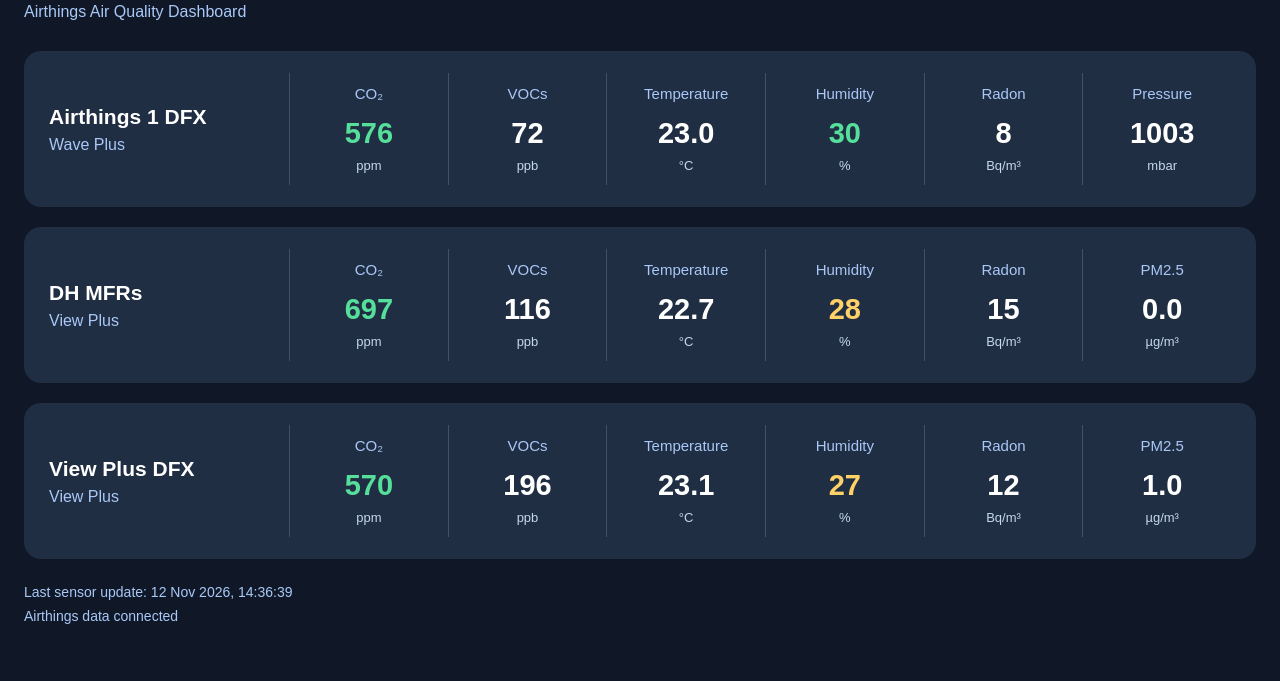
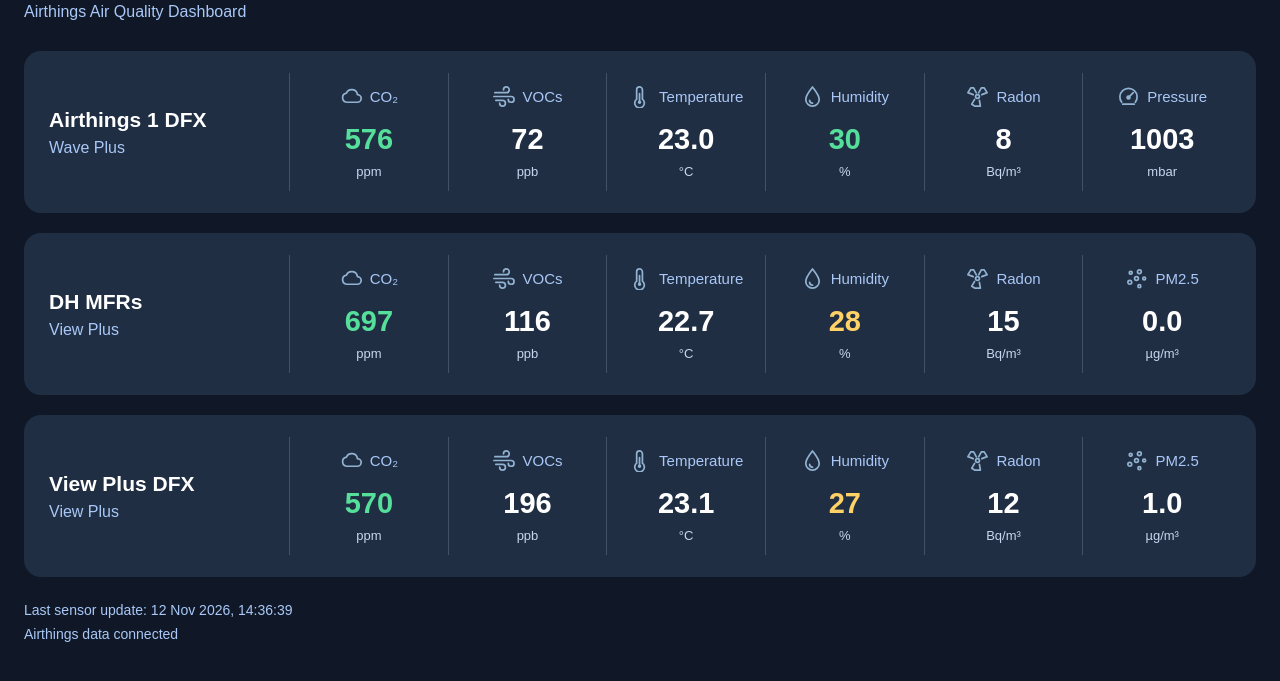
Before and after one commit to stevengray1633-cmd/-airthings-dashboard, a plain HTML site: page index.html in a window 1280 px wide. Shown: the part 75-756 px from the top of the page. Drawn offline with Linux system fonts and the light colour scheme.

Commit message:
Add Airthings sensor icons to dashboard

```diff
--- a/index.html
+++ b/index.html
@@ -8,21 +8,17 @@
 <title>DELUXE | Airthings Dashboard</title>
 
 <style>
-* {
-  box-sizing: border-box;
-}
+* { box-sizing: border-box; }
 
 body {
   margin: 0;
   padding: 24px;
   background: #101827;
-  color: white;
+  color: #ffffff;
   font-family: Arial, Helvetica, sans-serif;
 }
 
-header {
-  margin-bottom: 30px;
-}
+header { margin-bottom: 30px; }
 
 h1 {
   font-size: 42px;
@@ -45,12 +41,9 @@ h1 {
   padding: 22px 15px;
   margin-bottom: 20px;
   align-items: center;
-  gap: 0;
 }
 
-.device-info {
-  padding: 10px;
-}
+.device-info { padding: 10px; }
 
 .device-name {
   font-size: 21px;
@@ -72,6 +65,22 @@ h1 {
 .metric-label {
   color: #a9c8f7;
   font-size: 15px;
+  display: flex;
+  align-items: center;
+  justify-content: center;
+  gap: 7px;
+  white-space: nowrap;
+}
+
+.metric-icon {
+  width: 23px;
+  height: 23px;
+  stroke: #91b2d0;
+  fill: none;
+  stroke-width: 1.8;
+  stroke-linecap: round;
+  stroke-linejoin: round;
+  flex-shrink: 0;
 }
 
 .metric-value {
@@ -85,17 +94,9 @@ h1 {
   color: #c6d7ef;
 }
 
-.good {
-  color: #56df9b;
-}
-
-.moderate {
-  color: #ffd166;
-}
-
-.high {
-  color: #ff7777;
-}
+.good { color: #56df9b; }
+.moderate { color: #ffd166; }
+.high { color: #ff7777; }
 
 footer {
   color: #a9c8f7;
@@ -103,45 +104,27 @@ footer {
   font-size: 14px;
 }
 
-#status {
-  margin-top: 8px;
-}
+#status { margin-top: 8px; }
 
 @media (max-width: 1050px) {
   .device {
     grid-template-columns: repeat(3, 1fr);
   }
-
-  .device-info {
-    grid-column: 1 / -1;
-  }
-
+  .device-info { grid-column: 1 / -1; }
   .metric:nth-child(2),
-  .metric:nth-child(5) {
-    border-left: none;
-  }
+  .metric:nth-child(5) { border-left: none; }
 }
 
 @media (max-width: 550px) {
-  body {
-    padding: 12px;
-  }
-
-  .device {
-    grid-template-columns: repeat(2, 1fr);
-  }
-
+  body { padding: 12px; }
+  .device { grid-template-columns: repeat(2, 1fr); }
   .metric:nth-child(5) {
     border-left: 1px solid #40516a;
   }
-
-  .metric:nth-child(even) {
-    border-left: none;
-  }
-
-  .metric-value {
-    font-size: 24px;
-  }
+  .metric:nth-child(even) { border-left: none; }
+  .metric-value { font-size: 24px; }
+  .metric-label { font-size: 12px; gap: 4px; }
+  .metric-icon { width: 19px; height: 19px; }
 }
 </style>
 </head>
@@ -158,15 +141,63 @@ footer {
 <main id="dashboard"></main>
 
 <footer>
-  <div id="updated">
-    Waiting for sensor data...
-  </div>
-  <div id="status">
-    Connecting to Airthings data...
-  </div>
+  <div id="updated">Waiting for sensor data...</div>
+  <div id="status">Connecting to Airthings data...</div>
 </footer>
 
 <script>
+
+// Self-contained SVG icons.
+// No external icon libraries are required.
+
+const icons = {
+  co2: `<path d="M7 18h11a4 4 0 0 0 .2-8
+    6 6 0 0 0-11.5-1.5A4.8 4.8 0 0 0 7 18Z"/>`,
+
+  voc: `<path d="M3 8h12a3 3 0 1 0-3-3"/>
+        <path d="M2 12h18a3 3 0 1 1-3 3"/>
+        <path d="M4 16h7a3 3 0 1 1-3 3"/>`,
+
+  temp: `<path d="M14 14.8V5a3 3 0 0 0-6 0v9.8
+    a5 5 0 1 0 6 0Z"/>
+    <path d="M11 9v9"/>
+    <circle cx="11" cy="18" r="1"/>`,
+
+  humidity: `<path d="M12 2C9 6 5 10.5 5 15
+    a7 7 0 0 0 14 0c0-4.5-4-9-7-13Z"/>
+    <path d="M9 16a3 3 0 0 0 3 3"/>`,
+
+  radon: `<circle cx="12" cy="12" r="2"/>
+    <path d="M10.8 8.2 8 3H5L2 8l5.5 2"/>
+    <path d="m15.2 8.2 2.8-5.2h3l3 5-5.5 2"
+      transform="translate(-2 0)"/>
+    <path d="m9 15-3 5 3 2h6l-1-6"/>`,
+
+  pressure: `<path d="M4.9 18a9 9 0 1 1 14.2 0"/>
+    <path d="m12 13 5-5"/>
+    <circle cx="12" cy="13" r="1.5"/>
+    <path d="M6 20h12"/>`,
+
+  pm25: `<circle cx="6" cy="6" r="1.5"/>
+    <circle cx="15" cy="5" r="2"/>
+    <circle cx="20" cy="12" r="1.5"/>
+    <circle cx="12" cy="12" r="2"/>
+    <circle cx="5" cy="16" r="2"/>
+    <circle cx="15" cy="20" r="1.5"/>`
+};
+
+function makeIcon(key) {
+  const svgNS = "http://www.w3.org/2000/svg";
+  const svg = document.createElementNS(svgNS, "svg");
+
+  svg.setAttribute("viewBox", "0 0 24 24");
+  svg.setAttribute("class", "metric-icon");
+  svg.setAttribute("aria-hidden", "true");
+
+  // Icon markup is defined locally, not from API data.
+  svg.innerHTML = icons[key] || "";
+  return svg;
+}
 
 const devices = [
   {
@@ -191,45 +222,48 @@ const metrics = [
     label: "CO₂",
     key: "co2",
     unit: "ppm",
-    digits: 0
+    digits: 0,
+    icon: "co2"
   },
   {
     label: "VOCs",
     key: "voc",
     unit: "ppb",
-    digits: 0
+    digits: 0,
+    icon: "voc"
   },
   {
     label: "Temperature",
     key: "temp",
     unit: "°C",
-    digits: 1
+    digits: 1,
+    icon: "temp"
   },
   {
     label: "Humidity",
     key: "humidity",
     unit: "%",
-    digits: 0
+    digits: 0,
+    icon: "humidity"
   },
   {
     label: "Radon",
     key: "radonShortTermAvg",
     unit: "Bq/m³",
-    digits: 0
+    digits: 0,
+    icon: "radon"
   },
   {
     label: "Pressure",
     key: "pressure",
     unit: "mbar",
-    digits: 0
+    digits: 0,
+    icon: "pressure"
   }
 ];
 
 function colour(key, value) {
-
-  if (value === null || value === undefined) {
-    return "";
-  }
+  if (typeof value !== "number") return "";
 
   if (key === "co2") {
     return value < 800
@@ -249,50 +283,32 @@ function colour(key, value) {
 }
 
 function displayValue(value, digits) {
-
-  if (
-    typeof value !== "number" ||
-    !Number.isFinite(value)
-  ) {
+  if (typeof value !== "number" ||
+      !Number.isFinite(value)) {
     return "--";
   }
-
   return value.toFixed(digits);
 }
 
 function render(data) {
-
-  const container =
-    document.getElementById("dashboard");
-
+  const container = document.getElementById("dashboard");
   container.innerHTML = "";
 
   for (const device of devices) {
+    const record = data.devices?.[device.id];
+    const readings = record?.readings?.data || {};
 
-    const record = data.devices?.[device.id];
-
-    const readings =
-      record?.readings?.data || {};
-
-    const section =
-      document.createElement("section");
-
+    const section = document.createElement("section");
     section.className = "device";
 
-    const info =
-      document.createElement("div");
-
+    const info = document.createElement("div");
     info.className = "device-info";
 
-    const name =
-      document.createElement("div");
-
+    const name = document.createElement("div");
     name.className = "device-name";
     name.textContent = device.name;
 
-    const type =
-      document.createElement("div");
-
+    const type = document.createElement("div");
     type.className = "device-type";
     type.textContent = device.type;
 
@@ -301,35 +317,31 @@ function render(data) {
 
     const availableMetrics = [...metrics];
 
-    // View Plus displays PM2.5 instead of pressure
-
+    // Display PM2.5 instead of pressure on View Plus.
     if (device.type === "View Plus") {
-
       availableMetrics[5] = {
         label: "PM2.5",
         key: "pm25",
         unit: "µg/m³",
-        digits: 1
+        digits: 1,
+        icon: "pm25"
       };
-
     }
 
     for (const metric of availableMetrics) {
-
-      const tile =
-        document.createElement("div");
-
+      const tile = document.createElement("div");
       tile.className = "metric";
 
-      const label =
-        document.createElement("div");
+      const label = document.createElement("div");
+      label.className = "metric-label";
 
-      label.className = "metric-label";
-      label.textContent = metric.label;
+      label.appendChild(makeIcon(metric.icon));
 
-      const value =
-        document.createElement("div");
+      const labelText = document.createElement("span");
+      labelText.textContent = metric.label;
+      label.appendChild(labelText);
 
+      const value = document.createElement("div");
       value.className = "metric-value";
 
       value.textContent = displayValue(
@@ -346,29 +358,22 @@ function render(data) {
         value.classList.add(valueColour);
       }
 
-      const unit =
-        document.createElement("div");
-
+      const unit = document.createElement("div");
       unit.className = "metric-unit";
       unit.textContent = metric.unit;
 
       tile.append(label, value, unit);
       section.appendChild(tile);
-
     }
 
     container.appendChild(section);
-
   }
 }
 
 async function loadData() {
-
-  const status =
-    document.getElementById("status");
+  const status = document.getElementById("status");
 
   try {
-
     const response = await fetch(
       "./airthings-data.json?t=" + Date.now(),
       { cache: "no-store" }
@@ -379,7 +384,6 @@ async function loadData() {
     }
 
     const data = await response.json();
-
     render(data);
 
     const updated = data.updated
@@ -392,30 +396,23 @@ async function loadData() {
         )
       : "Unknown";
 
-    document.getElementById(
-      "updated"
-    ).textContent =
+    document.getElementById("updated").textContent =
       "Last sensor update: " + updated;
 
-    status.textContent =
-      "Airthings data connected";
+    status.textContent = "Airthings data connected";
 
   } catch (error) {
-
     status.textContent =
-      "Unable to load Airthings data: " +
-      error.message;
-
+      "Unable to load Airthings data: " + error.message;
   }
 }
 
-// Load readings immediately
+// Load immediately.
 loadData();
 
-// Check for updated readings every 60 seconds
+// Check for new readings every minute.
 setInterval(loadData, 60000);
 
 </script>
-
 </body>
 </html>
```
